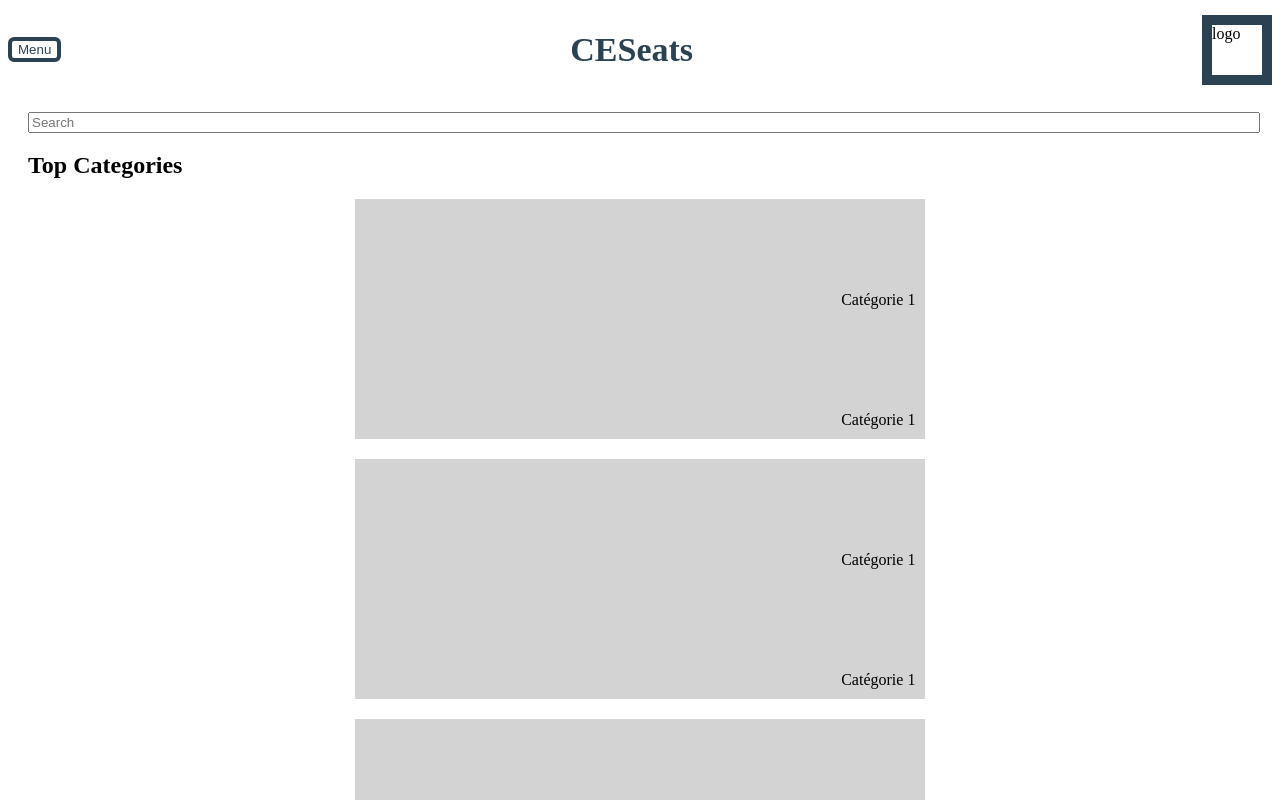
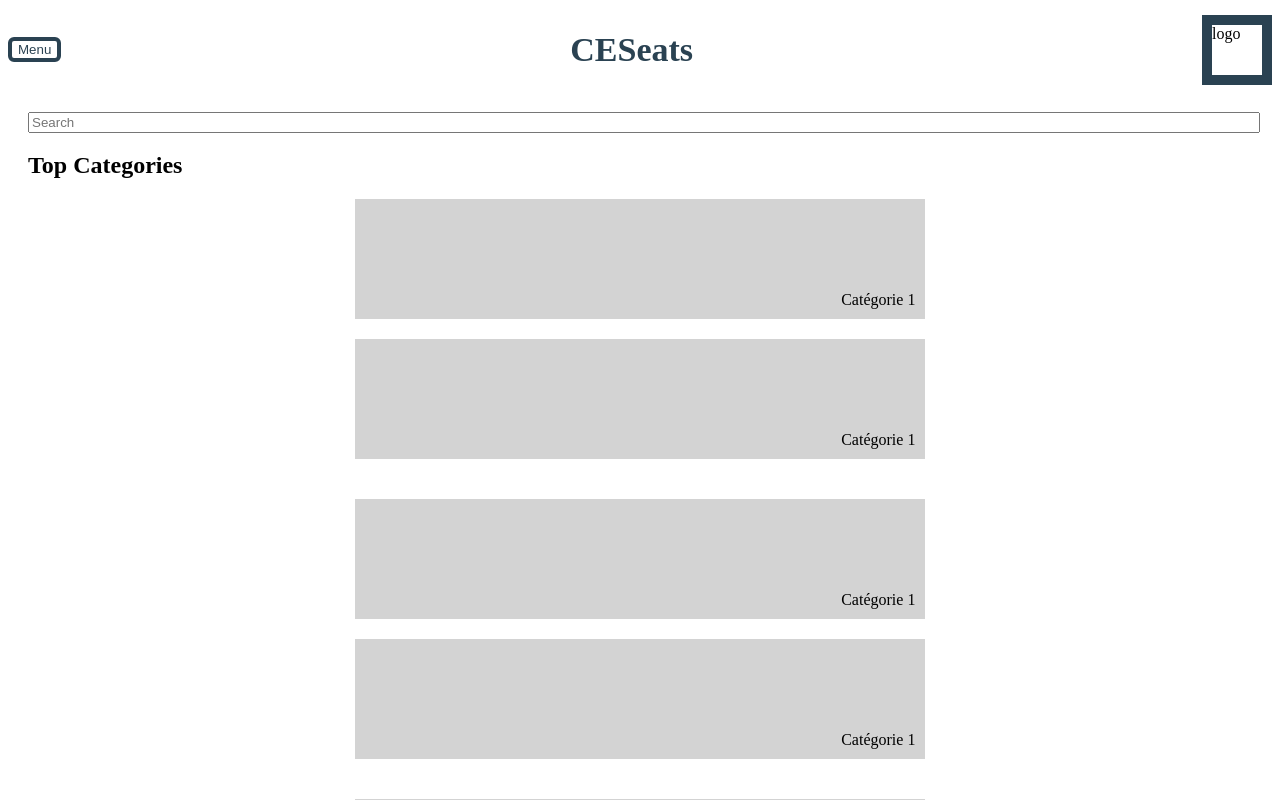
Before and after one commit to CESI-A4-Groupe-1/CESI_Projet_Dev_2024, a Vue app in the folder frontend/CEeats/: page /parcourir in a window 1280 px wide. Shown: the top 800 px of the page. Built offline with nearby package versions, Linux system fonts and the light colour scheme.

Commit message:
add category unstyled

```diff
--- a/frontend/CEeats/src/components/CategoryCard.vue
+++ b/frontend/CEeats/src/components/CategoryCard.vue
@@ -18,6 +18,7 @@
     justify-content: flex-end;
     align-items: flex-end;
     padding: 10px;
+    margin-bottom: 20px;
     .category_name {
       position: absolute;
       bottom: 0;
--- a/frontend/CEeats/src/components/CategoryRow.vue
+++ b/frontend/CEeats/src/components/CategoryRow.vue
@@ -13,7 +13,6 @@
   display: flex;
   flex-direction: row;
   align-items: center;
-  justify-content: space-between;
 }
 
 </style>
```
